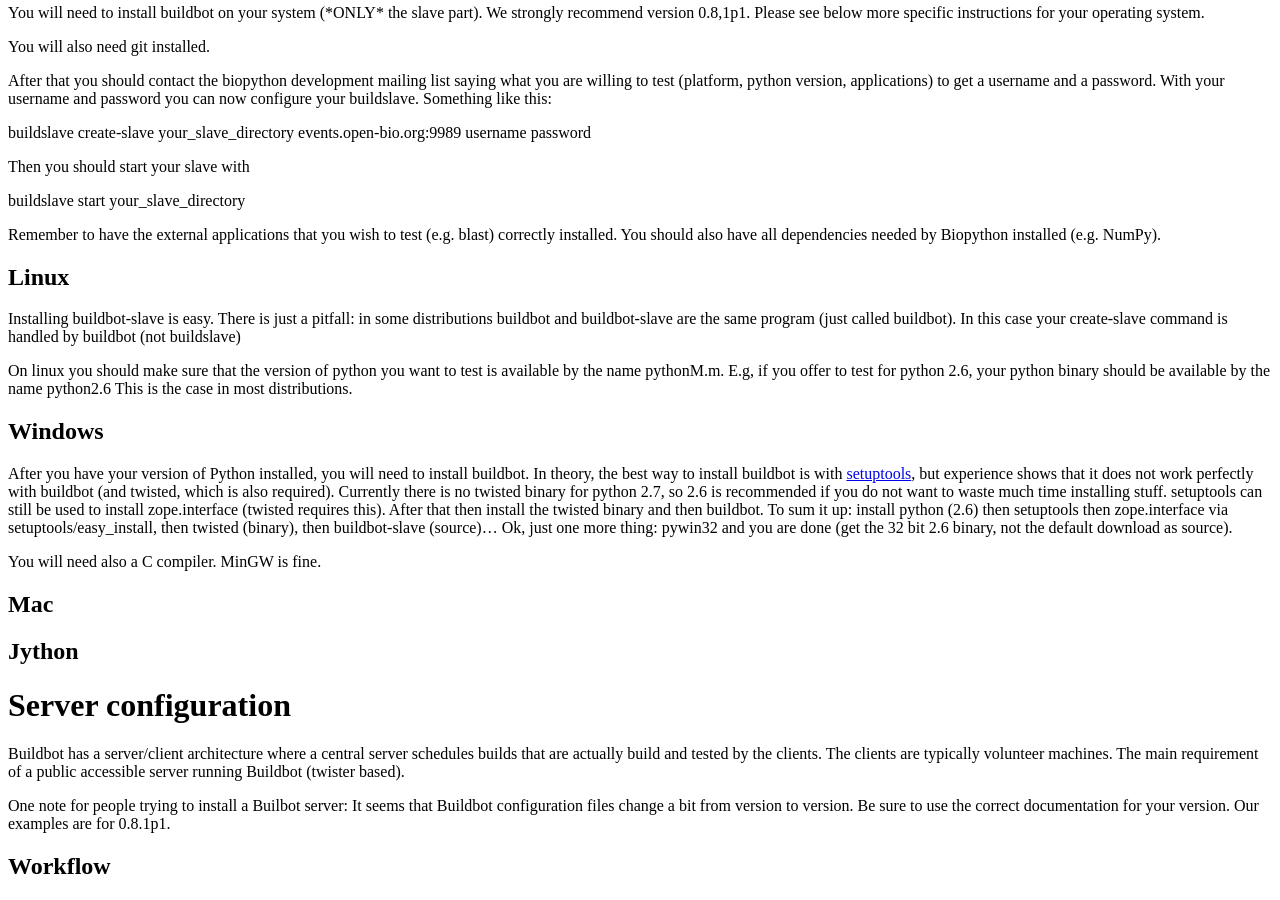
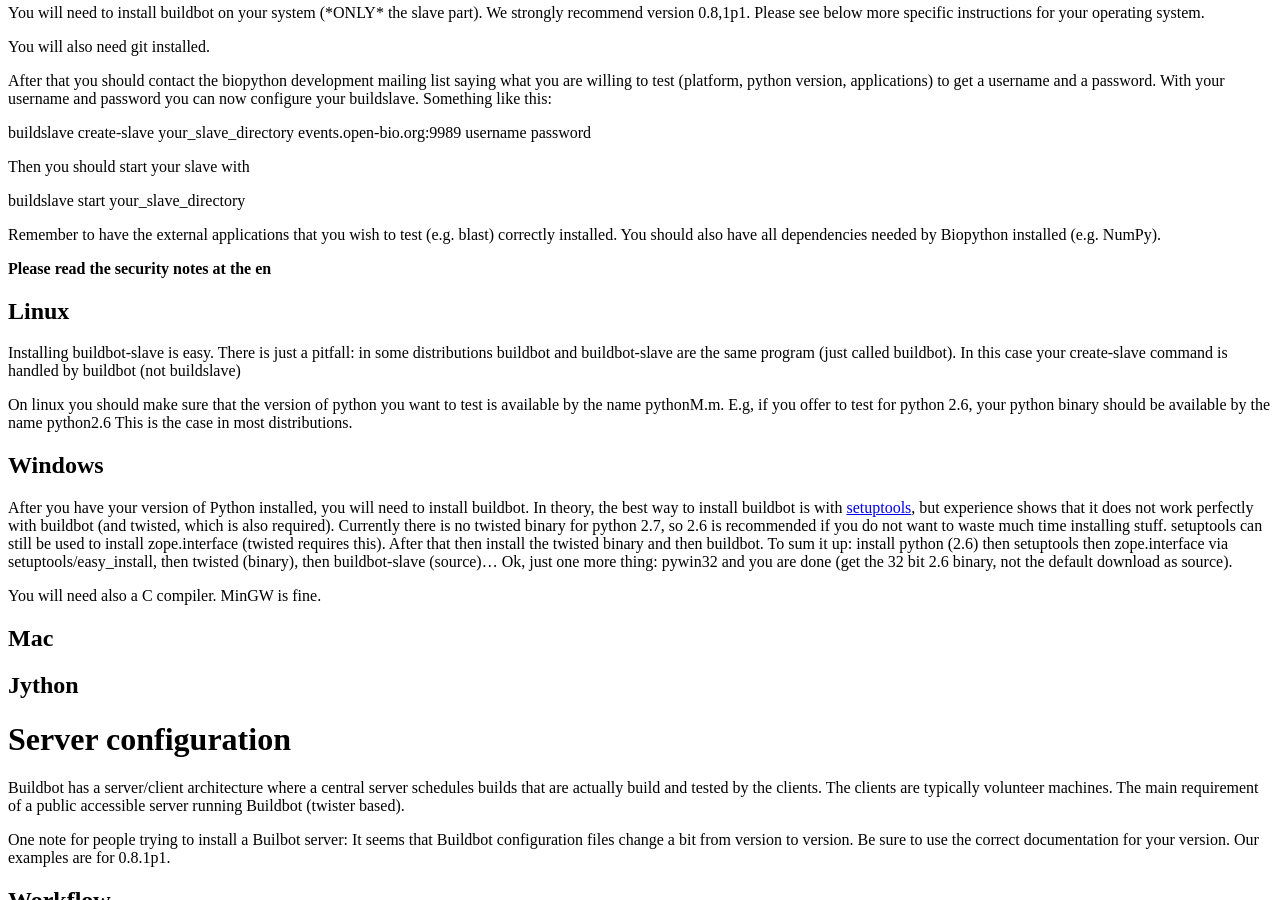
Before and after one commit to biopython/biopython.github.io, a Jekyll site: the page built from wiki/Continuous_integration.md, in a window 1280 px wide and 900 px high, scrolled down 357 px. Built offline with Jekyll 4.4.1, drawn with Linux system fonts in a browser that asks for light colours.

Commit message:
/* General instructions */

```diff
--- a/wiki/Continuous_integration.md
+++ b/wiki/Continuous_integration.md
@@ -50,6 +50,8 @@ buildslave start your\_slave\_directory
 Remember to have the external applications that you wish to test (e.g.
 blast) correctly installed. You should also have all dependencies needed
 by Biopython installed (e.g. NumPy).
+
+**Please read the security notes at the en**
 
 Linux
 -----
```
Also changed, not shown: 1 other file.
